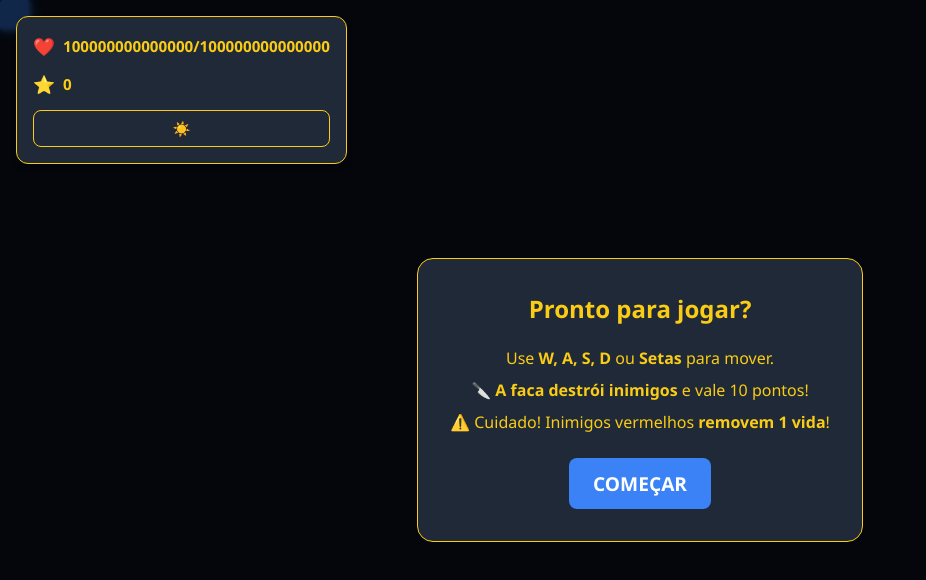
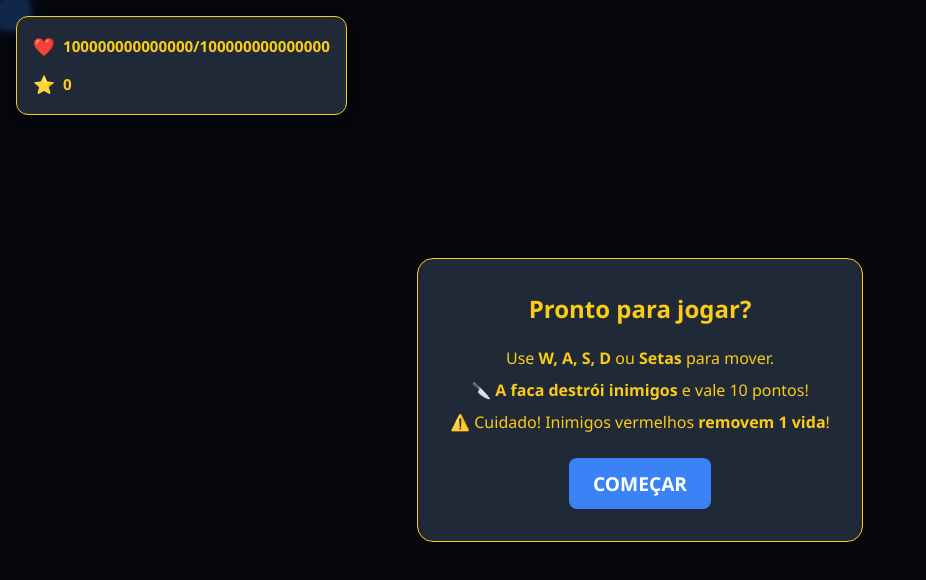
Before and after one commit to MViniciusCoffe/jogo-serverless, a React (Vite) app: page / in a window 1280 px wide. Shown: the top 580 px of the page, without its empty margins (0-926 px from the left). Built offline with nearby package versions, Linux system fonts and the light colour scheme; the HTML template or start-up script is replaced by a standard one.

Commit message:
refactor: removed dark theme from project

```diff
--- a/src/App.css
+++ b/src/App.css
@@ -2,18 +2,6 @@
 * {
   box-sizing: border-box;
   user-select: none;
-}
-
-/* Tema Claro */
-.app-container.light {
-  --bg-main: #f0f2f5;
-  --text-main: #111827;
-  --bg-card: #ffffff;
-  --arena-bg: #e5e7eb;
-  --player-color: #2563eb;
-  --enemy-color: #dc2626;
-  --knife-color: #8b5cf6;
-  --overlay-bg: rgba(255, 255, 255, 0.8);
 }
 
 /* Tema Escuro */
@@ -88,16 +76,6 @@
 
 .hud-button:hover {
   opacity: 0.85;
-}
-
-.hud-button.theme-toggle {
-  background: none;
-  color: var(--text-main);
-  border: 1px solid var(--text-main);
-}
-
-.hud-button.theme-toggle:hover {
-  opacity: 0.8;
 }
 
 /* Arena do Jogo */
--- a/src/App.jsx
+++ b/src/App.jsx
@@ -15,7 +15,6 @@ const App = () => {
   const [health, setHealth] = useState(GAME_CONFIG.PLAYER.MAX_HEALTH);
   const [gameActive, setGameActive] = useState(false);
   const [isGameOver, setIsGameOver] = useState(false);
-  const [darkMode, setDarkMode] = useState(true);
   const [enemies, setEnemies] = useState([]);
 
   // Refs para manipulação DOM
@@ -63,10 +62,6 @@ const App = () => {
     loopStartedRef.current = false;
   }, []);
 
-  const toggleTheme = useCallback(() => {
-    setDarkMode(!darkMode);
-  }, []);
-
   // Custom Hooks
   const { startLoop, stopLoop } = useGameLoop(
     gameState,
@@ -109,7 +104,7 @@ const App = () => {
   }, [gameActive, startLoop, stopLoop]);
 
   return (
-    <div className={`app-container ${darkMode ? 'dark' : 'light'}`}>
+    <div className="app-container dark">
       <div style={{ position: 'relative', width: '100%', height: '100vh' }}>
         <GameArena
           containerRef={containerRef}
@@ -131,8 +126,6 @@ const App = () => {
           score={score}
           health={health}
           maxHealth={GAME_CONFIG.PLAYER.MAX_HEALTH}
-          darkMode={darkMode}
-          onToggleTheme={toggleTheme}
           gameActive={gameActive}
           onPause={stopGame}
         />
--- a/src/components/GameHUD.jsx
+++ b/src/components/GameHUD.jsx
@@ -1,14 +1,6 @@
 import React from 'react';
 
-export const GameHUD = ({
-  score,
-  health,
-  maxHealth,
-  darkMode,
-  onToggleTheme,
-  gameActive,
-  onPause,
-}) => {
+export const GameHUD = ({ score, health, maxHealth, gameActive, onPause }) => {
   return (
     <div className="game-hud">
       <div className="hud-content">
@@ -22,9 +14,6 @@ export const GameHUD = ({
           <span className="hud-label">⭐</span>
           <span>{score}</span>
         </div>
-        <button onClick={onToggleTheme} className="hud-button theme-toggle">
-          {darkMode ? '☀️' : '🌙'}
-        </button>
         {gameActive && (
           <button onClick={onPause} className="hud-button">
             ⏸️ P
```
